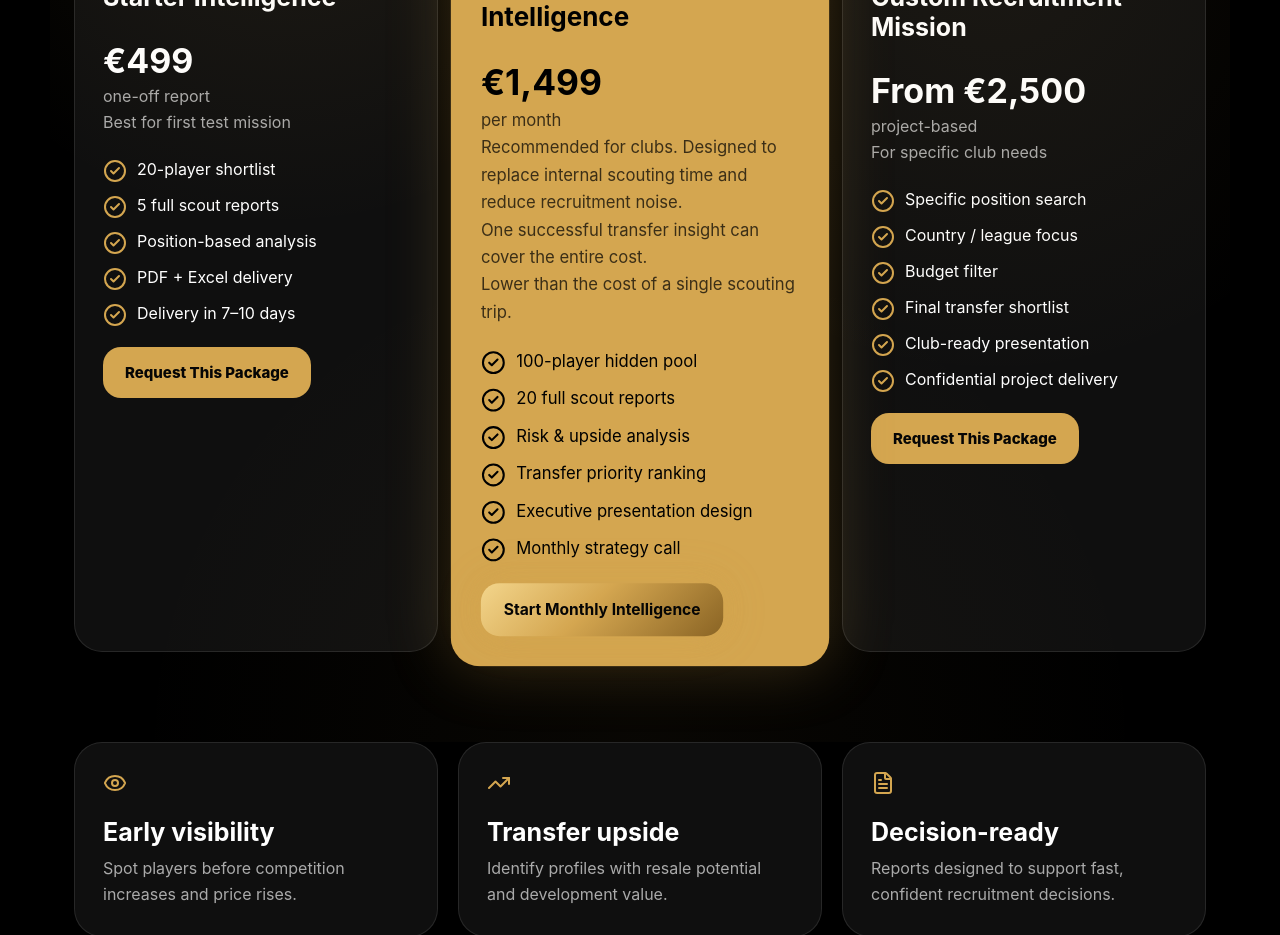
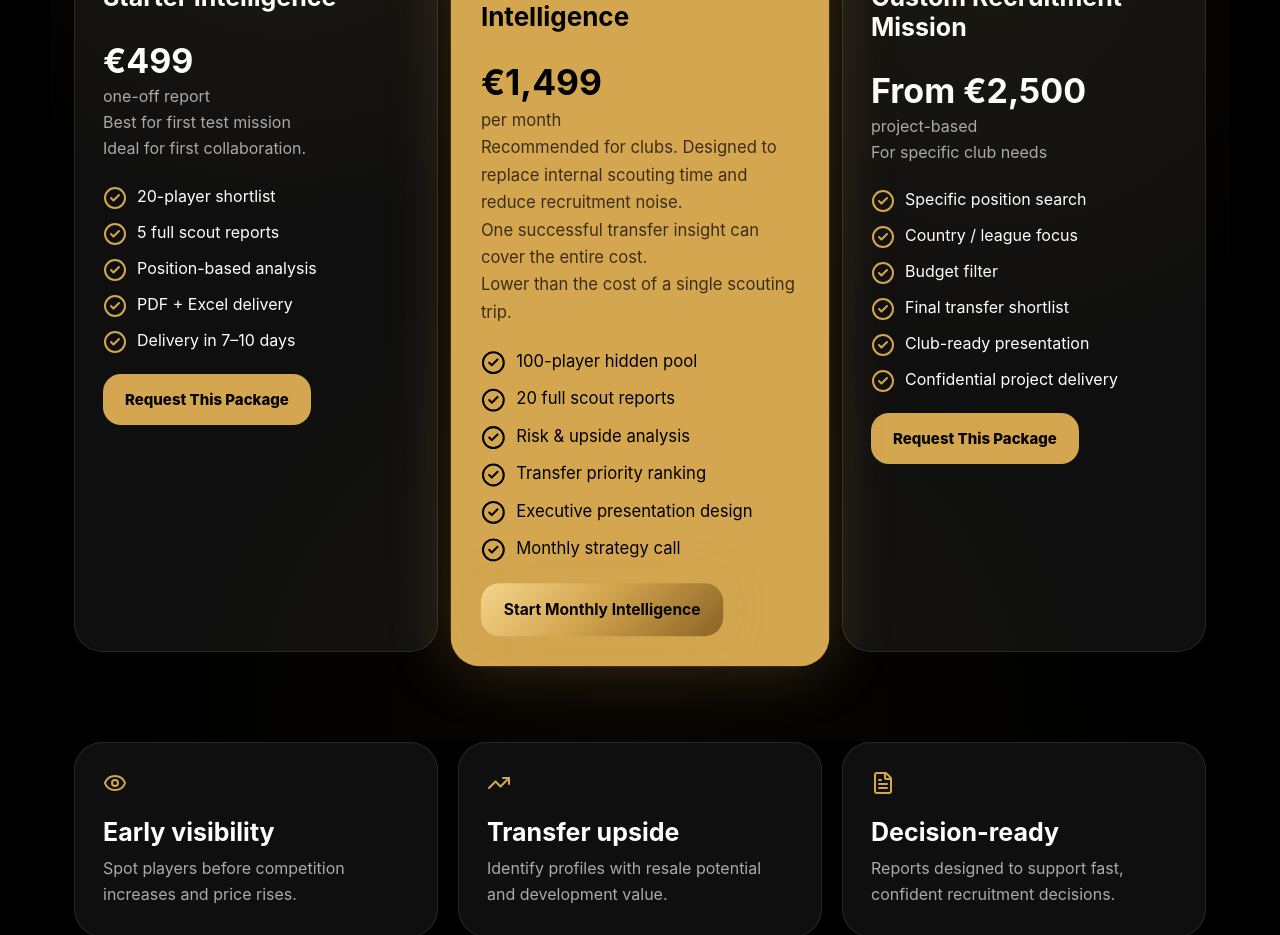
Before and after one commit to miscoutpro/mi-scout-site, a React (Vite) app: page / in a window 1280 px wide. Shown: the part 6320-7255 px from the top of the page. Built offline with nearby package versions, Linux system fonts and the light colour scheme.

Commit message:
Update main.jsx

```diff
--- a/src/main.jsx
+++ b/src/main.jsx
@@ -47,7 +47,7 @@ const playerCards = [
 ]
 
 const packages = [
-  { name: 'Starter Intelligence', price: '€499', period: 'one-off report', note: 'Best for first test mission', features: ['20-player shortlist', '5 full scout reports', 'Position-based analysis', 'PDF + Excel delivery', 'Delivery in 7–10 days'] },
+  { name: 'Starter Intelligence', price: '€499', period: 'one-off report', note: 'Best for first test mission', comparison: 'Ideal for first collaboration.', features: ['20-player shortlist', '5 full scout reports', 'Position-based analysis', 'PDF + Excel delivery', 'Delivery in 7–10 days'] },
   { name: 'Elite Monthly Intelligence', price: '€1,499', period: 'per month', note: 'Recommended for clubs. Designed to replace internal scouting time and reduce recruitment noise.',
   roi: 'One successful transfer insight can cover the entire cost.',
   comparison: 'Lower than the cost of a single scouting trip.', featured: true, features: ['100-player hidden pool', '20 full scout reports', 'Risk & upside analysis', 'Transfer priority ranking', 'Executive presentation design', 'Monthly strategy call'] },
```
